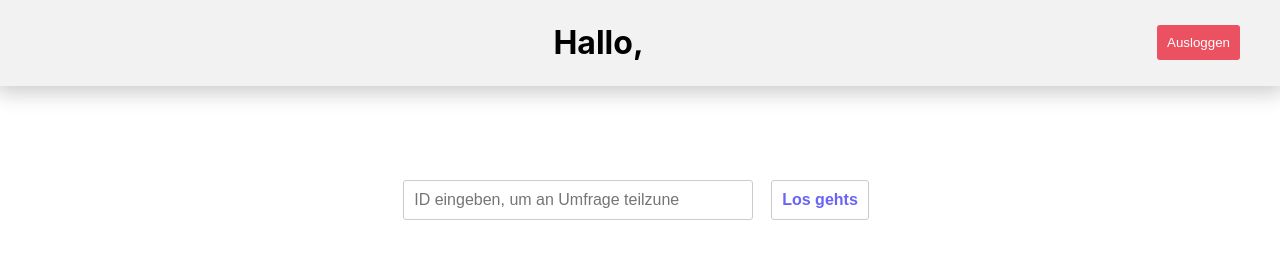
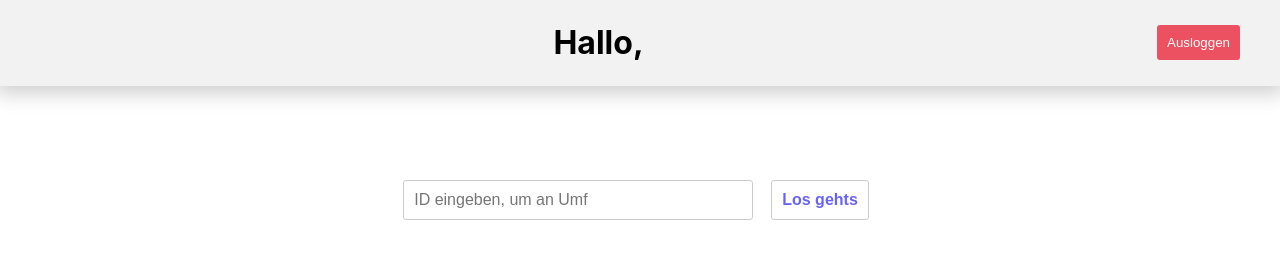
Before and after one commit to SirSimon04/SurveySphere, a React (Create React App) app in the folder client/surveysphere/: page /overview in a window 1280 px wide. Shown: the top 266 px of the page. Built offline with nearby package versions, Linux system fonts and the light colour scheme.

Commit message:
Update AnimatedInput.js

```diff
--- a/client/surveysphere/src/components/AnimatedInput/AnimatedInput.js
+++ b/client/surveysphere/src/components/AnimatedInput/AnimatedInput.js
@@ -14,7 +14,7 @@ const AnimatedInput = ({ placeholder: passedPlaceholder = "", ...passedProps })
             } else {
                 setPlaceholderIndex(placeholderIndex + 1);
             }
-        }, 150);
+        }, 50);
         return () => {
             clearTimeout(intr);
         };
```
